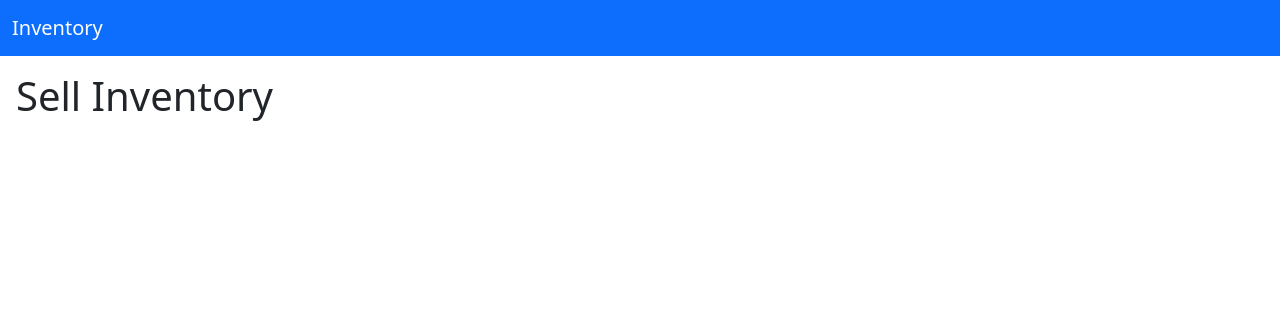
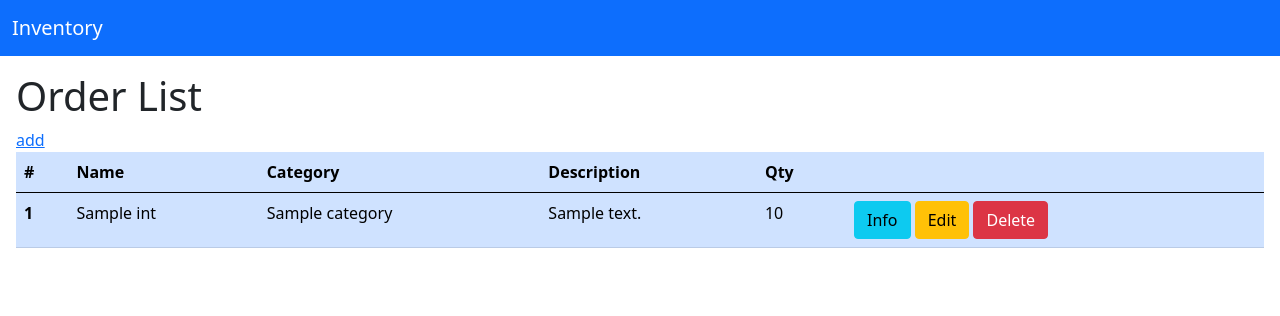
Before and after one commit to pangineering/warehouse-inventory, a Django app: template inventoryApp/templates/sell.html in a window 1280 px wide. Shown: the top 316 px of the page. Run offline with Django 4.2, Linux system fonts and the light colour scheme; the template is opened without the code that fills it: most values are stand-ins (such as "Sample title", 1, 10 or a date in 2020).

Commit message:
buy and sell list

```diff
--- a/inventoryApp/buy_sell/models.py
+++ b/inventoryApp/buy_sell/models.py
@@ -29,7 +29,6 @@ STATUS_CHOICES = (
 class Purchase(models.Model):
     id = models.AutoField(primary_key=True)
     p_num = models.CharField(max_length=200,unique=True)
-    #user = models.OneToOneField(settings.AUTH_USER_MODEL, on_delete=models.CASCADE,null=True,related_name="user_profile")
     user = models.ForeignKey(User, on_delete=models.CASCADE)
     employee_number = models.CharField(max_length=200)
     name = models.CharField(max_length=200)
@@ -49,7 +48,6 @@ class Selling(models.Model):
     id = models.AutoField(primary_key=True)
     s_num = models.CharField(max_length=200,unique=True)
     name = models.CharField(max_length=200)
-    #user = models.OneToOneField(settings.AUTH_USER_MODEL, on_delete=models.CASCADE,null=True,related_name="user_profile")
     date = models.DateTimeField(auto_now=False)
     team = models.CharField(choices=TEAM_CHOICES, max_length=200)
     status = models.CharField(choices=STATUS_CHOICES, max_length=200)
--- a/inventoryApp/buy_sell/urls.py
+++ b/inventoryApp/buy_sell/urls.py
@@ -6,5 +6,6 @@ app_name = 'buy_sell'
 urlpatterns = [
     path('sell', views.sell, name='sell_list'),
     path('buy', views.purchase, name='buy_list'),
-    path('add',views.add_order,name='add_order')
+    path('add_purchase',views.add_purchase,name='add_purchase'),
+    path('add_order',views.add_order,name='add_order')
 ]
--- a/inventoryApp/templates/purchase.html
+++ b/inventoryApp/templates/purchase.html
@@ -5,7 +5,7 @@
 {% block page_content %}
 <h1>Purchase List</h1>
 <div>
-    <a href="{% url 'buy_sell:add_order' %}">add</a>
+    <a href="{% url 'buy_sell:add_purchase' %}">add</a>
   </div>
   <table class="table table-primary">
     <thead>
--- a/inventoryApp/templates/sell.html
+++ b/inventoryApp/templates/sell.html
@@ -2,5 +2,36 @@
 {% block title %}Sell{% endblock title %}
 
 {% block page_content %}
-<h1>Sell Inventory</h1>
+<h1>Order List</h1>
+<div>
+    <a href="{% url 'buy_sell:add_order' %}">add</a>
+  </div>
+  <table class="table table-primary">
+    <thead>
+      <tr>
+        <th scope="col">#</th>
+        <th scope="col">Name</th>
+        <th scope="col">Category</th>
+        <th scope="col">Description</th>
+        <th scope="col">Qty</th>
+        <th scope="col"></th>
+      </tr>
+    </thead>
+    <tbody>
+      {% for int in orders %}
+      <tr>
+        <th scope="row">{{int.number}}</th>
+        <td>{{int.name}}</td>
+        <td>{{int.category}}</td>
+        <td>{{int.description}}</td>
+        <td>{{int.qty}}</td>
+        <td>
+          <a><button type="button" class="btn btn-info">Info</button></a>
+          <button type="button" class="btn btn-warning">Edit</button>
+          <button type="button" class="btn btn-danger">Delete</button>
+        </td>
+      </tr>
+      {% endfor %}
+    </tbody>
+  </table>
 {% endblock %}
```
Also changed, not shown: inventoryApp/buy_sell/form.py (+5 -5 lines), inventoryApp/buy_sell/views.py (+24 -4 lines), inventoryApp/templates/add_purchase.html (added, +12 -0 lines), inventoryApp/templates/buy.html (deleted, +0 -14 lines), inventoryApp/db.sqlite3.
